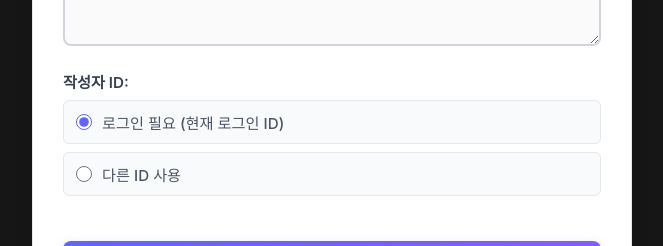
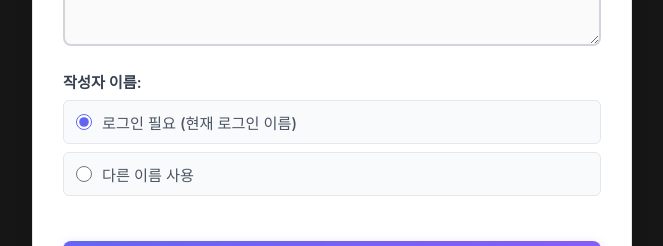
Before and after one commit to elroi773/manna_pray_project, a React (Vite) app: page /write in a window 1280 px wide. Shown: the part 687-933 px from the top of the page, without its empty margins (308-971 px from the left). Built offline with nearby package versions, Linux system fonts and the light colour scheme; a web font is replaced by a local one.

Commit message:
마무리 묵상 글 불러오기 하트 수 동기화 등등

```diff
--- a/src/pages/Write.jsx
+++ b/src/pages/Write.jsx
@@ -1,23 +1,36 @@
 // src/pages/Write.jsx
-import React, { useState } from "react";
+import React, { useState, useEffect } from "react";
 import "./Write.css";
 import { supabase } from "../supabaseClient";
 import { useNavigate } from "react-router-dom";
 
-export default function Write({ loggedInUser }) {
+export default function Write() {
   const [category, setCategory] = useState("전체");
   const [title, setTitle] = useState("");
   const [content, setContent] = useState("");
   const [useCurrentId, setUseCurrentId] = useState(true);
   const [customId, setCustomId] = useState("");
   const [selectedDay, setSelectedDay] = useState("1일차");
+  const [userName, setUserName] = useState("");
 
   const navigate = useNavigate();
+
+  useEffect(() => {
+    // 로그인 정보 가져오기
+    const fetchUser = async () => {
+      const { data: { user } } = await supabase.auth.getUser();
+      if (user) {
+        // 구글 로그인 이름 가져오기
+        const name = user.user_metadata?.full_name || user.user_metadata?.name || "알 수 없음";
+        setUserName(name);
+      }
+    };
+    fetchUser();
+  }, []);
 
   const handleSubmit = async (e) => {
     e.preventDefault();
 
-    // 로그인 여부 확인
     const { data: { user } } = await supabase.auth.getUser();
     if (!user) {
       alert("로그인 후 글을 작성할 수 있습니다.");
@@ -30,19 +43,19 @@ export default function Write({ loggedInUser }) {
       title,
       content,
       meditation_day: selectedDay,
-      author: useCurrentId ? user.id : customId, // UID 사용
+      author: useCurrentId ? userName : customId,
       created_at: new Date().toISOString(),
     };
 
     try {
       const { error } = await supabase
         .from("posts")
-        .insert([postData]); // .select() 제거
+        .insert([postData]);
 
       if (error) throw error;
 
       alert("게시글이 성공적으로 저장되었습니다!");
-      navigate("/"); // 글 목록으로 이동 (단일 글 페이지로 이동하려면 SELECT 정책 필요)
+      navigate("/");
 
       // 폼 초기화
       setTitle("");
@@ -121,7 +134,7 @@ export default function Write({ loggedInUser }) {
         </label>
 
         <label>
-          작성자 ID:
+          작성자 이름:
           <div>
             <input
               type="radio"
@@ -131,7 +144,7 @@ export default function Write({ loggedInUser }) {
               onChange={() => setUseCurrentId(true)}
             />
             <label htmlFor="useCurrent">
-              {loggedInUser || "로그인 필요"} (현재 로그인 ID)
+              {userName || "로그인 필요"} (현재 로그인 이름)
             </label>
           </div>
           <div>
@@ -142,13 +155,13 @@ export default function Write({ loggedInUser }) {
               checked={!useCurrentId}
               onChange={() => setUseCurrentId(false)}
             />
-            <label htmlFor="useCustom">다른 ID 사용</label>
+            <label htmlFor="useCustom">다른 이름 사용</label>
             {!useCurrentId && (
               <input
                 type="text"
                 value={customId}
                 onChange={(e) => setCustomId(e.target.value)}
-                placeholder="사용자 ID 입력"
+                placeholder="사용자 이름 입력"
                 required
               />
             )}
```
